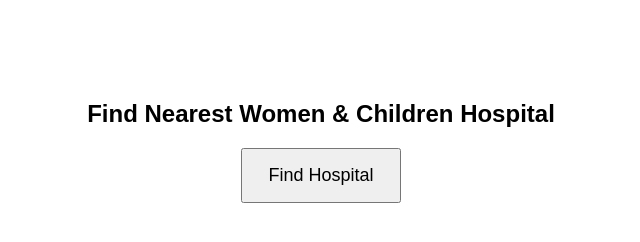
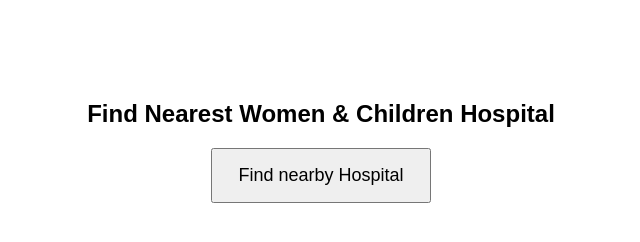
Before and after one commit to Chitra417/Maternal-Neonatal, a plain HTML site: page index.html in a window 1280 px wide. Shown: the whole page, without its empty margins (319-959 px from the left). Drawn offline with Linux system fonts and the light colour scheme.

Commit message:
Update index.html

```diff
--- a/index.html
+++ b/index.html
@@ -10,7 +10,7 @@
 </head>
 <body>
   <h2>Find Nearest Women & Children Hospital</h2>
-  <button onclick="findHospital()">Find Hospital</button>
+  <button onclick="findHospital()">Find nearby Hospital</button>
 
   <script>
     const hospital = {
```
